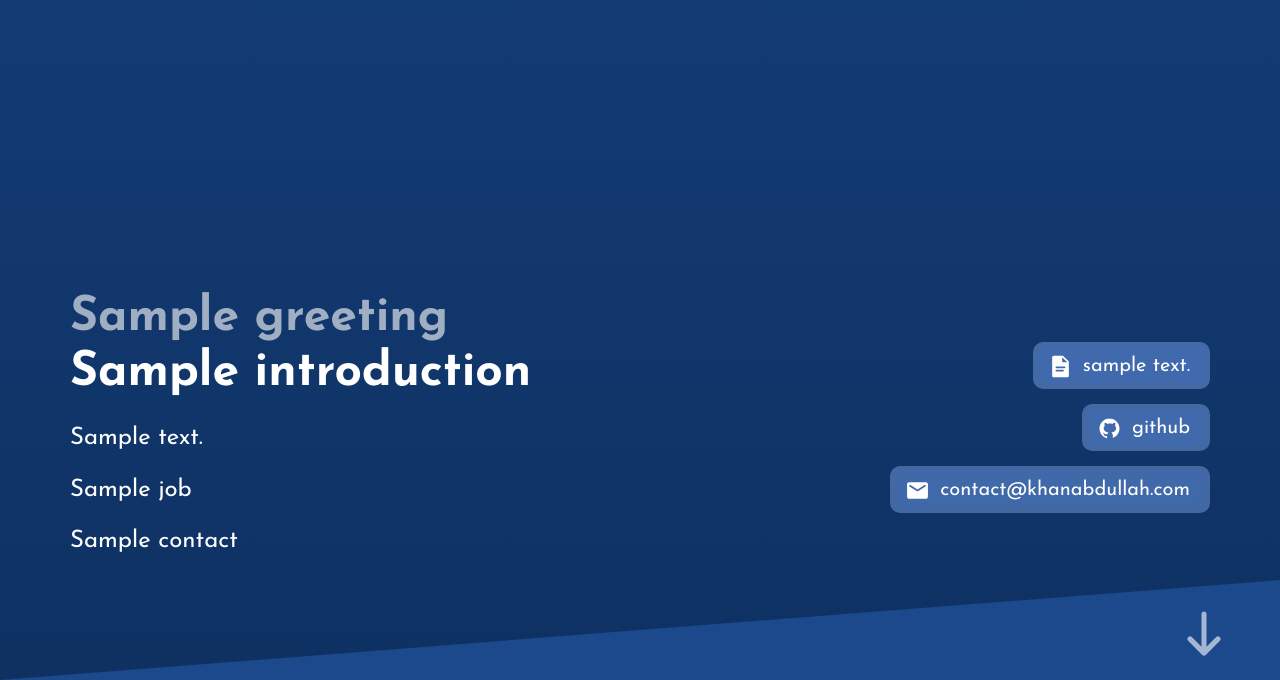
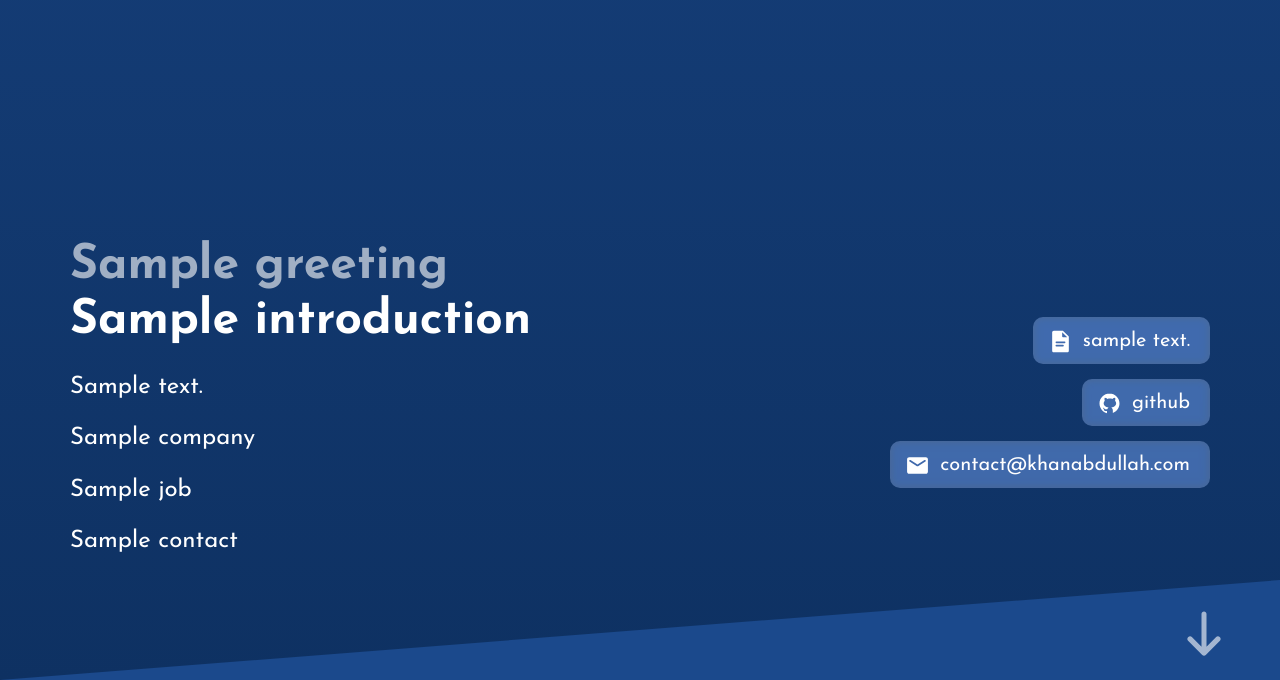
Before and after one commit to abdullah-K/khanabdullah.com, a Node project: template src/index.pug in a window 1280 px wide. Shown: the part 920-1600 px from the top of the page. Run offline with Node 20 templates, Linux system fonts and the light colour scheme; the template is opened without the code that fills it: most values are stand-ins (such as "Sample title", 1, 10 or a date in 2020); grey boxes marked "Sample" are stand-in pictures; style sheets or scripts are compiled from the project's sources; some libraries are stand-ins or nearby versions.

Commit message:
add Applyd link and description
Signed-off-by: Abdullah F. Khan <abdullahkhan0503@gmail.com>

```diff
--- a/src/_data/index-en.json
+++ b/src/_data/index-en.json
@@ -1,8 +1,9 @@
 {
 	"title": "Abdullah F. Khan",
-	"greeting": "Hello,",
+	"greeting": "Hey,",
 	"introduction": "I'm Abdullah",
 	"about": "I am a full-stack developer by profession,<br/>UX/UI designer by hobby",
+	"company": "I co-founded <a href=\"https://applyd.io\" rel=\"noopener\" target=\"_blank\" class=\"applyd\">Applyd</a> to make applying<br/>for jobs online easier.",
 	"job": "Currently I'm working at <a href=\"https://vidday.com\" rel=\"noopener\" target=\"_blank\" class=\"company\">VidDay</a>, where our<br/>mission is to make a billion people smile!",
 	"projectsHeading": "<span class=\"translucent\">Some of</span> my projects",
 	"contact": "Feel free to email me and get in touch :)",
--- a/src/_data/index-fr.json
+++ b/src/_data/index-fr.json
@@ -2,8 +2,9 @@
 	"title": "Abdullah F. Khan",
 	"greeting": "Salut,",
 	"introduction": "Je m'appelle Abdullah",
-	"about": "Développeur full stack,<br/>designer d'UX/UI par hobby",
-	"job": "Je travaille actuellement chez <a target=\"_blank\" href=\"https://royaltymine.com\"rel=\"noopener\" class=\"company no-cursor\">VidDay</a>",
+	"about": "Développeur full stack,<br/>designer d'UX/UI par hobby.",
+	"company": "J'ai cofondé <a href=\"https://applyd.io\" rel=\"noopener\" target=\"_blank\" class=\"applyd\">Applyd</a>, qui vous aide<br/>postuler facilement à des emplois en ligne.",
+	"job": "Je travaille actuellement chez <a target=\"_blank\" href=\"https://royaltymine.com\"rel=\"noopener\" class=\"company no-cursor\">VidDay</a>.",
 	"projectsHeading": "<span class=\"translucent\">Certain de</span> mes projets",
 	"contact": "N'hésitez pas à m'envoyer un e-mail :)",
 	"resumeText": "CV",
--- a/src/index.pug
+++ b/src/index.pug
@@ -19,6 +19,7 @@ block landing
       h1.translucent= greeting
       h1= introduction
       p !{about}
+      p !{company}
       p !{job}
       p= contact
     .links
--- a/src/sass/includes/_variables.sass
+++ b/src/sass/includes/_variables.sass
@@ -5,6 +5,7 @@ $gradient-bottom: lighten(#0C2A55, 3%)
 
 $text-primary: #fff
 $company-color: #F2B758
+$applyd-color: #32c367
 
 $cursor-border: #e3e3e3
 $cursor-background: rgba(255, 255, 255, 0.1)
--- a/src/sass/styles.sass
+++ b/src/sass/styles.sass
@@ -371,6 +371,14 @@ h1
   &:hover
     color: lighten($company-color, 5%)
 
+.applyd
+  color: $applyd-color
+  text-decoration: none
+  transition: 0.2s
+  font-weight: bold
+  &:hover
+    color: lighten($applyd-color, 5%)
+
 .projects-page
   background: linear-gradient(to bottom, $gradient-top, $gradient-bottom)
   display: flex
```
